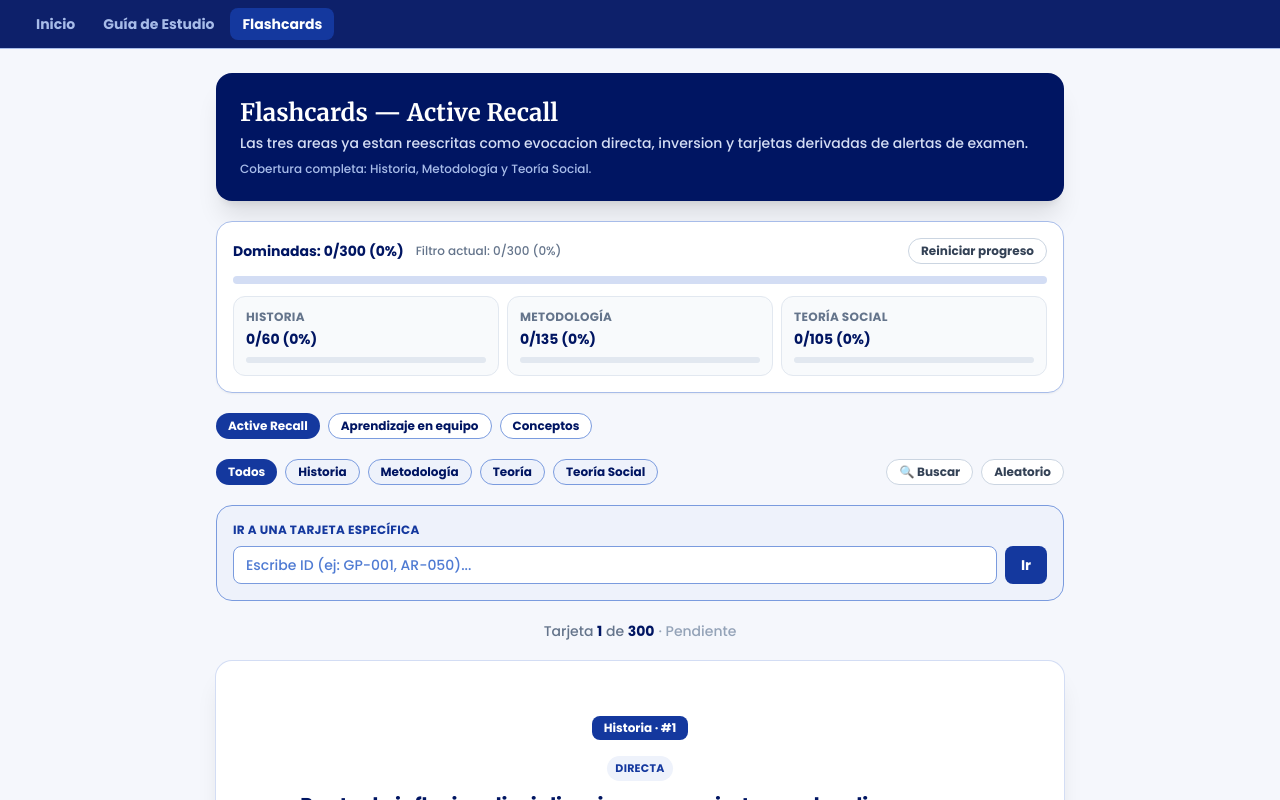
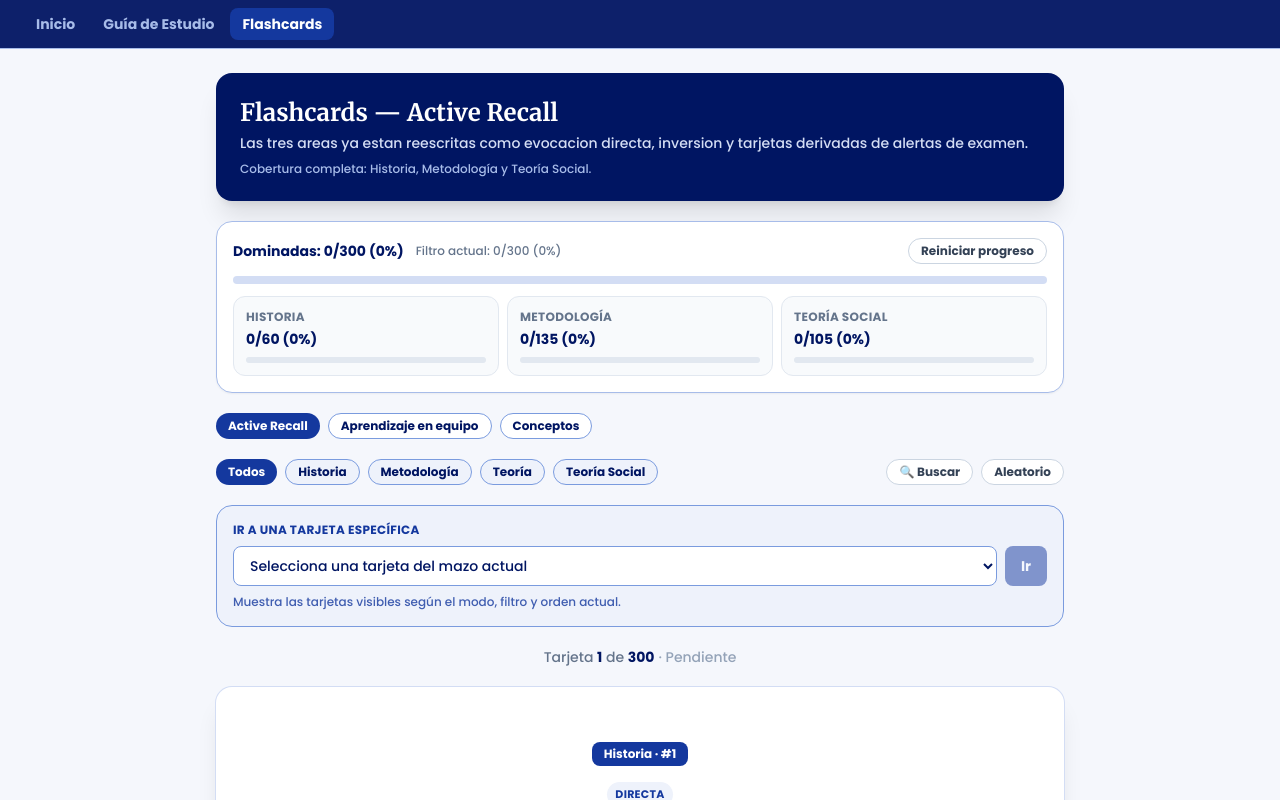
Before and after one commit to David2000-mp/Examen-de-Simulaci-n-UNAM, a React (Vite) app: page /flashcards in a window 1280 px wide. Both pictures are taken after a click on the button "🔍 Buscar". Shown: the top 800 px of the page. Built offline with nearby package versions, Linux system fonts and the light colour scheme.

Commit message:
Fix remaining flashcard text issues and improve card selector

```diff
--- a/src/pages/Flashcards.jsx
+++ b/src/pages/Flashcards.jsx
@@ -36,7 +36,7 @@ export default function Flashcards() {
   const [flipped, setFlipped] = useState(false);
   const [isRandom, setIsRandom] = useState(false);
   const [showSearch, setShowSearch] = useState(false);
-  const [searchId, setSearchId] = useState("");
+  const [selectedCardId, setSelectedCardId] = useState("");
   const isActiveRecall = studyMode === "active-recall";
   const isPersonalized = studyMode === "personalizadas";
   const sourceData =
@@ -72,6 +72,23 @@ export default function Flashcards() {
         ? { concept: flashcardsPersonalizadas[queue[queueIdx]], originalIdx: queue[queueIdx] }
         : null)
     : orderedFiltered[safeIndex];
+
+  const selectableCards = useMemo(() => {
+    if (isPersonalized) {
+      return queue.slice(queueIdx).map((originalIdx, offset) => {
+        const concept = flashcardsPersonalizadas[originalIdx];
+        return {
+          concept,
+          targetIndex: queueIdx + offset,
+        };
+      }).filter(({ concept }) => Boolean(concept));
+    }
+
+    return orderedFiltered.map(({ concept }, position) => ({
+      concept,
+      targetIndex: position,
+    }));
+  }, [flashcardsPersonalizadas, isPersonalized, orderedFiltered, queue, queueIdx]);
 
   useEffect(() => {
     if (typeof window === "undefined") return;
@@ -255,13 +272,24 @@ export default function Flashcards() {
 
   const handleGoToCard = (cardId) => {
     if (!cardId.trim()) return;
-    const foundIdx = orderedFiltered.findIndex(({ concept }) => concept.id === cardId);
-    if (foundIdx >= 0) {
-      setIndex(foundIdx);
-      setFlipped(false);
-      setShowSearch(false);
-      setSearchId("");
+
+    if (isPersonalized) {
+      const foundIdx = queue.findIndex(
+        (originalIdx, position) => position >= queueIdx && flashcardsPersonalizadas[originalIdx]?.id === cardId
+      );
+      if (foundIdx >= 0) {
+        setQueueIdx(foundIdx);
+      }
+    } else {
+      const foundIdx = orderedFiltered.findIndex(({ concept }) => concept.id === cardId);
+      if (foundIdx >= 0) {
+        setIndex(foundIdx);
+      }
     }
+
+    setFlipped(false);
+    setShowSearch(false);
+    setSelectedCardId("");
   };
 
   const handleAxis = (axis) => {
@@ -269,6 +297,8 @@ export default function Flashcards() {
     setIndex(0);
     setQueueIdx(0);
     setFlipped(false);
+    setShowSearch(false);
+    setSelectedCardId("");
   };
 
   const handleMode = (mode) => {
@@ -285,6 +315,8 @@ export default function Flashcards() {
     setQueueIdx(0);
     setFlipped(false);
     setIsRandom(false);
+    setShowSearch(false);
+    setSelectedCardId("");
   };
 
   const handlePrev = () => { setIndex((i) => Math.max(0, i - 1)); setFlipped(false); };
@@ -301,6 +333,8 @@ export default function Flashcards() {
     setIsRandom(true);
     setIndex(0);
     setFlipped(false);
+    setShowSearch(false);
+    setSelectedCardId("");
   };
 
   const handleSequential = () => {
@@ -308,6 +342,8 @@ export default function Flashcards() {
     setIsRandom(false);
     setIndex(0);
     setFlipped(false);
+    setShowSearch(false);
+    setSelectedCardId("");
   };
 
   const personalizedMasteredCount = Object.keys(masteredPersonalizadasById).filter(
@@ -521,25 +557,33 @@ export default function Flashcards() {
       {showSearch && (
         <div className="motion-rise motion-stagger rounded-2xl border border-brand-300 bg-brand-50 p-4" style={{ "--motion-index": 2 }}>
           <p className="mb-2 text-xs font-semibold uppercase tracking-wide text-brand-700">Ir a una tarjeta específica</p>
-          <div className="flex gap-2">
-            <input
-              type="text"
-              placeholder="Escribe ID (ej: GP-001, AR-050)..."
-              value={searchId}
-              onChange={(e) => setSearchId(e.target.value.toUpperCase())}
-              onKeyDown={(e) => {
-                if (e.key === "Enter") handleGoToCard(searchId);
-              }}
-              className="flex-1 rounded-lg border border-brand-300 bg-white px-3 py-2 text-sm text-brand-900 placeholder:text-brand-400 focus:border-brand-700 focus:outline-none"
-            />
+          <div className="flex flex-col gap-2 sm:flex-row">
+            <select
+              value={selectedCardId}
+              onChange={(e) => setSelectedCardId(e.target.value)}
+              className="flex-1 rounded-lg border border-brand-300 bg-white px-3 py-2 text-sm text-brand-900 focus:border-brand-700 focus:outline-none"
+            >
+              <option value="">Selecciona una tarjeta del mazo actual</option>
+              {selectableCards.map(({ concept, targetIndex }) => (
+                <option key={concept.id} value={concept.id}>
+                  {concept.id} · {targetIndex + 1}. {(concept.titulo || concept.prompt || "Tarjeta").slice(0, 72)}
+                </option>
+              ))}
+            </select>
             <button
               type="button"
-              onClick={() => handleGoToCard(searchId)}
-              className="rounded-lg bg-brand-700 px-4 py-2 text-sm font-semibold text-white hover:bg-brand-800"
+              onClick={() => handleGoToCard(selectedCardId)}
+              disabled={!selectedCardId}
+              className="rounded-lg bg-brand-700 px-4 py-2 text-sm font-semibold text-white hover:bg-brand-800 disabled:cursor-not-allowed disabled:opacity-50"
             >
               Ir
             </button>
           </div>
+          <p className="mt-2 text-xs text-brand-700/80">
+            {isPersonalized
+              ? "Solo muestra las tarjetas que siguen activas en tu mazo actual."
+              : "Muestra las tarjetas visibles según el modo, filtro y orden actual."}
+          </p>
         </div>
       )}
 
```
Also changed, not shown: src/data/flashcardsPersonalizadas.js.
